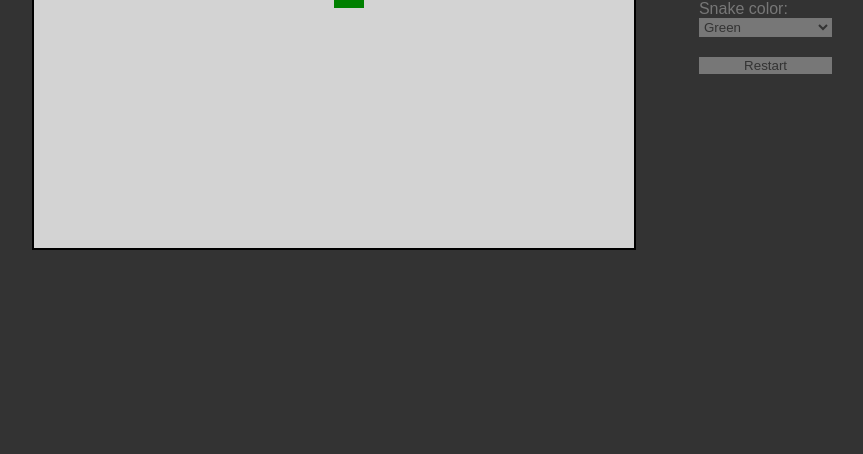
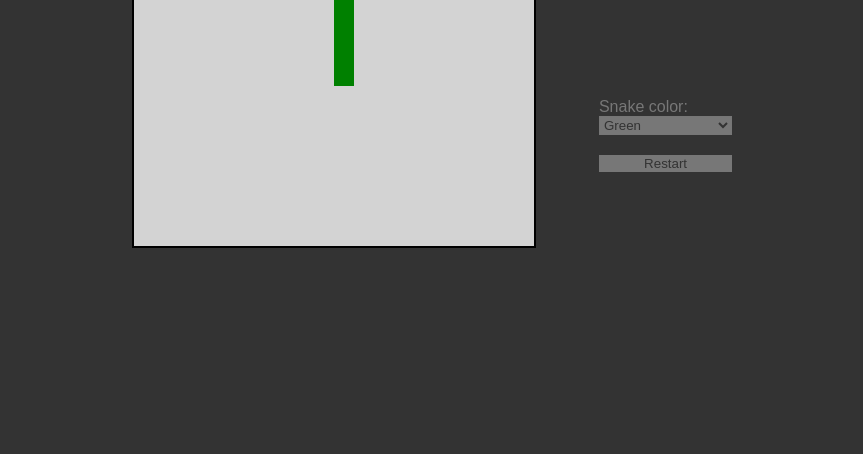
Before and after one commit to mvhou/snake-game, a plain HTML site: page index.html in a window 1280 px wide. Shown: the part 362-816 px from the top of the page, without its empty margins (208-1071 px from the left). Drawn offline with Linux system fonts and the light colour scheme.

Commit message:
game size

```diff
--- a/styles.css
+++ b/styles.css
@@ -9,13 +9,15 @@ body {
     color: #777777;
 }
 
+body { min-height: 100vh; }
+
 gameboard {
     display: flex;
     flex-direction: column;
     animation: bg 10s infinite linear;
     border: 2px solid black;
-    width: 600px;
-    height: 600px;
+    width: 50vh;
+    height: 50vh;
     text-align: center;
     color: darkred;
     font-size: 250px;
```
